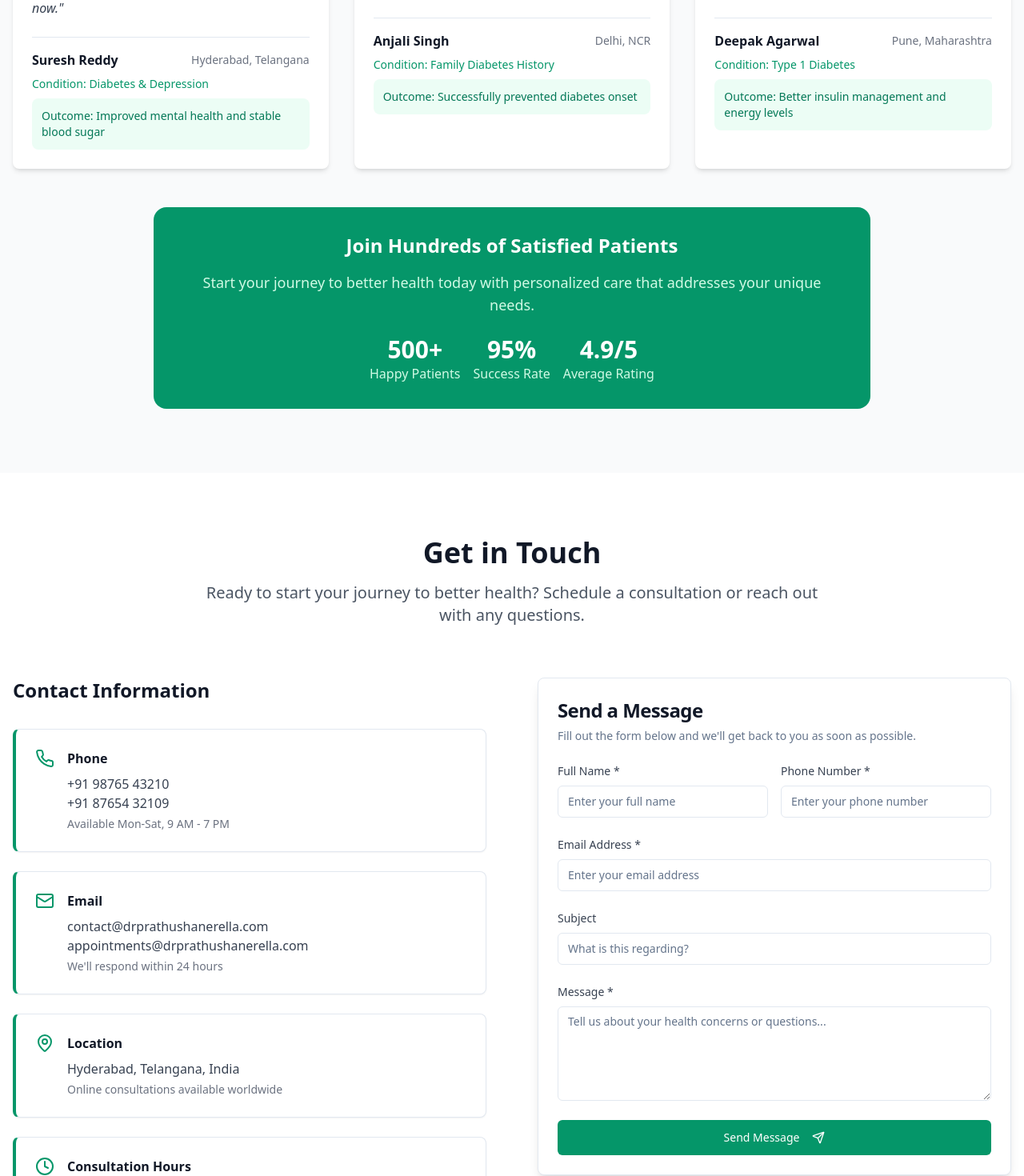
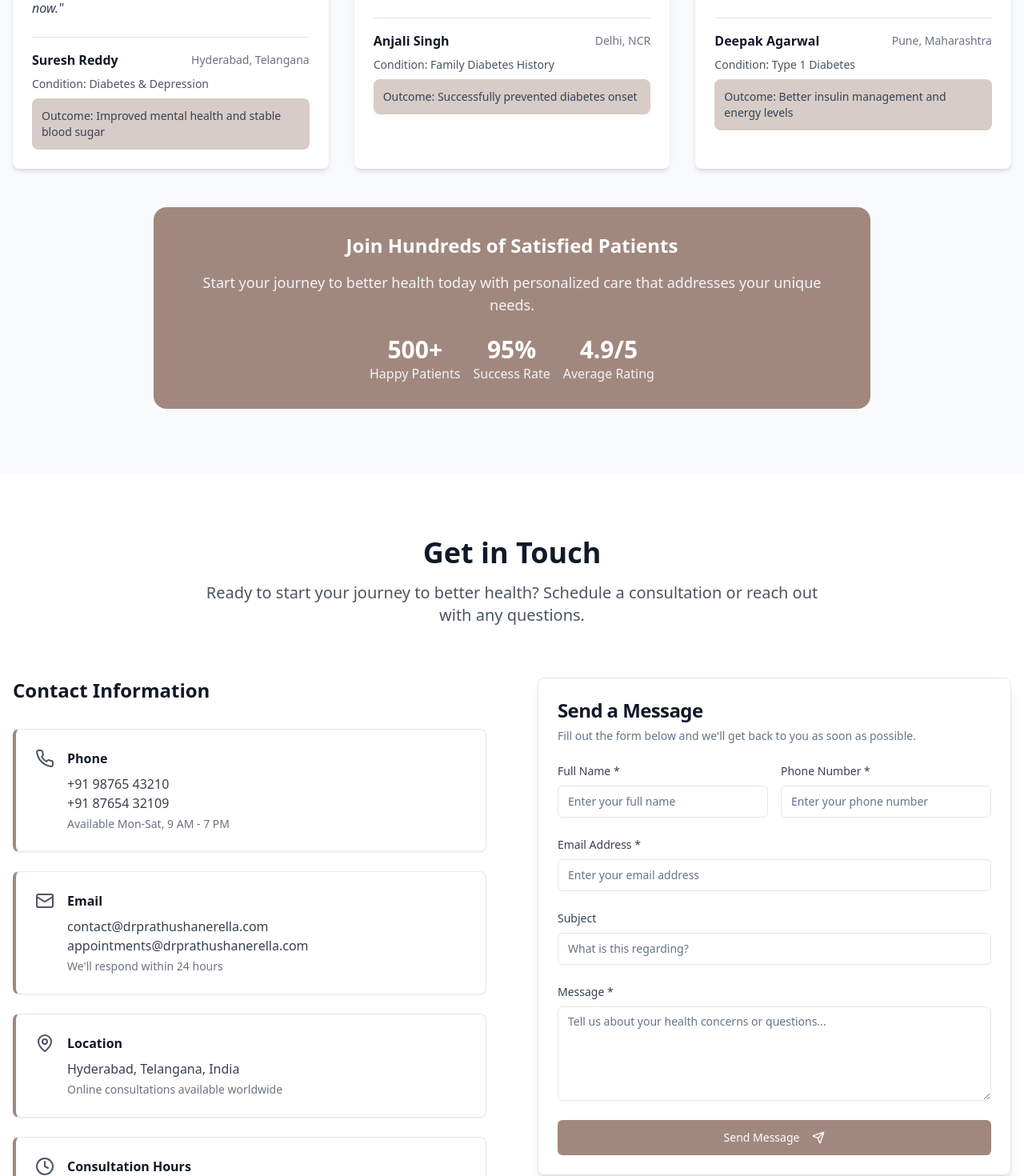
Before and after one commit to jp-sivaraju/wellness-pathways-connect, a React (Vite) app: page / in a window 1280 px wide. Shown: the part 6300-7770 px from the top of the page at 80% size. Built offline with nearby package versions, Linux system fonts and the light colour scheme.

Commit message:
Refactor: Apply specified color palette
Removed green color and applied the background and accent colors as specified in the design guide.

```diff
--- a/src/components/Contact.tsx
+++ b/src/components/Contact.tsx
@@ -35,25 +35,25 @@ const Contact = () => {
 
   const contactInfo = [
     {
-      icon: <Phone className="text-emerald-600" size={24} />,
+      icon: <Phone className="text-gray-600" size={24} />,
       title: "Phone",
       details: ["+91 98765 43210", "+91 87654 32109"],
       description: "Available Mon-Sat, 9 AM - 7 PM"
     },
     {
-      icon: <Mail className="text-emerald-600" size={24} />,
+      icon: <Mail className="text-gray-600" size={24} />,
       title: "Email",
       details: ["contact@drprathushanerella.com", "appointments@drprathushanerella.com"],
       description: "We'll respond within 24 hours"
     },
     {
-      icon: <MapPin className="text-emerald-600" size={24} />,
+      icon: <MapPin className="text-gray-600" size={24} />,
       title: "Location",
       details: ["Hyderabad, Telangana, India"],
       description: "Online consultations available worldwide"
     },
     {
-      icon: <Clock className="text-emerald-600" size={24} />,
+      icon: <Clock className="text-gray-600" size={24} />,
       title: "Consultation Hours",
       details: ["Mon-Fri: 9:00 AM - 6:00 PM", "Sat: 9:00 AM - 2:00 PM"],
       description: "Emergency consultations available"
@@ -77,7 +77,7 @@ const Contact = () => {
             <h3 className="text-2xl font-bold text-gray-900 mb-8">Contact Information</h3>
             <div className="space-y-6">
               {contactInfo.map((info, index) => (
-                <Card key={index} className="border-l-4 border-l-emerald-600 shadow-sm">
+                <Card key={index} className="border-l-4 shadow-sm" style={{ borderLeftColor: '#A1887F' }}>
                   <CardContent className="p-6">
                     <div className="flex items-start space-x-4">
                       <div className="flex-shrink-0">
@@ -98,7 +98,7 @@ const Contact = () => {
               ))}
             </div>
 
-            <div className="mt-8 p-6 bg-gradient-to-r from-emerald-600 to-teal-600 rounded-xl text-white">
+            <div className="mt-8 p-6 rounded-xl text-white" style={{ background: 'linear-gradient(135deg, #A1887F 0%, #8D6E63 100%)' }}>
               <h4 className="text-xl font-bold mb-4">Why Choose Dr. Prathusha?</h4>
               <ul className="space-y-2">
                 <li className="flex items-center">
@@ -208,7 +208,8 @@ const Contact = () => {
 
                   <Button
                     type="submit"
-                    className="w-full bg-emerald-600 hover:bg-emerald-700 text-white py-3"
+                    className="w-full text-white py-3 hover:opacity-90"
+                    style={{ backgroundColor: '#A1887F' }}
                     size="lg"
                   >
                     Send Message
--- a/src/components/Testimonials.tsx
+++ b/src/components/Testimonials.tsx
@@ -72,7 +72,7 @@ const Testimonials = () => {
             <Card key={index} className="hover:shadow-lg transition-shadow duration-300 border-0 shadow-md">
               <CardContent className="p-6">
                 <div className="flex items-center mb-4">
-                  <Quote className="text-emerald-600 mr-2" size={24} />
+                  <Quote className="text-gray-600 mr-2" size={24} />
                   <div className="flex">
                     {[...Array(testimonial.rating)].map((_, i) => (
                       <Star key={i} className="text-yellow-400 fill-current" size={16} />
@@ -89,11 +89,11 @@ const Testimonials = () => {
                     <h4 className="font-semibold text-gray-900">{testimonial.name}</h4>
                     <span className="text-sm text-gray-500">{testimonial.location}</span>
                   </div>
-                  <p className="text-sm text-emerald-600 font-medium mb-2">
+                  <p className="text-sm text-gray-600 font-medium mb-2">
                     Condition: {testimonial.condition}
                   </p>
-                  <div className="bg-emerald-50 p-3 rounded-lg">
-                    <p className="text-sm text-emerald-700 font-medium">
+                  <div className="p-3 rounded-lg" style={{ backgroundColor: '#D7CCC8' }}>
+                    <p className="text-sm text-gray-700 font-medium">
                       Outcome: {testimonial.outcome}
                     </p>
                   </div>
@@ -104,23 +104,23 @@ const Testimonials = () => {
         </div>
 
         <div className="text-center mt-12">
-          <div className="bg-emerald-600 text-white p-8 rounded-2xl max-w-4xl mx-auto">
+          <div className="text-white p-8 rounded-2xl max-w-4xl mx-auto" style={{ backgroundColor: '#A1887F' }}>
             <h3 className="text-2xl font-bold mb-4">Join Hundreds of Satisfied Patients</h3>
-            <p className="text-emerald-100 text-lg mb-6">
+            <p className="text-gray-100 text-lg mb-6">
               Start your journey to better health today with personalized care that addresses your unique needs.
             </p>
             <div className="flex flex-col sm:flex-row gap-4 justify-center">
               <div className="text-center">
                 <div className="text-3xl font-bold">500+</div>
-                <div className="text-emerald-100">Happy Patients</div>
+                <div className="text-gray-100">Happy Patients</div>
               </div>
               <div className="text-center">
                 <div className="text-3xl font-bold">95%</div>
-                <div className="text-emerald-100">Success Rate</div>
+                <div className="text-gray-100">Success Rate</div>
               </div>
               <div className="text-center">
                 <div className="text-3xl font-bold">4.9/5</div>
-                <div className="text-emerald-100">Average Rating</div>
+                <div className="text-gray-100">Average Rating</div>
               </div>
             </div>
           </div>
```
